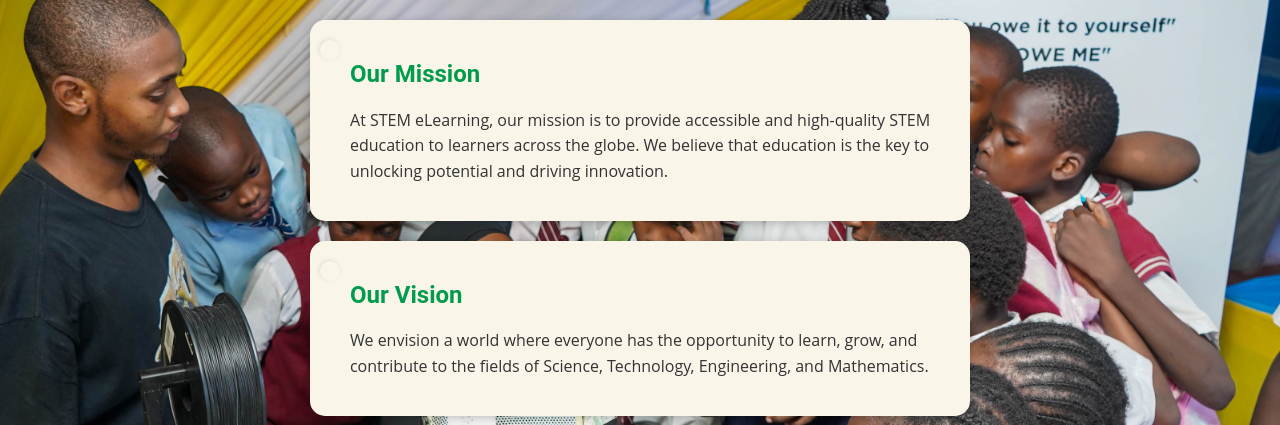
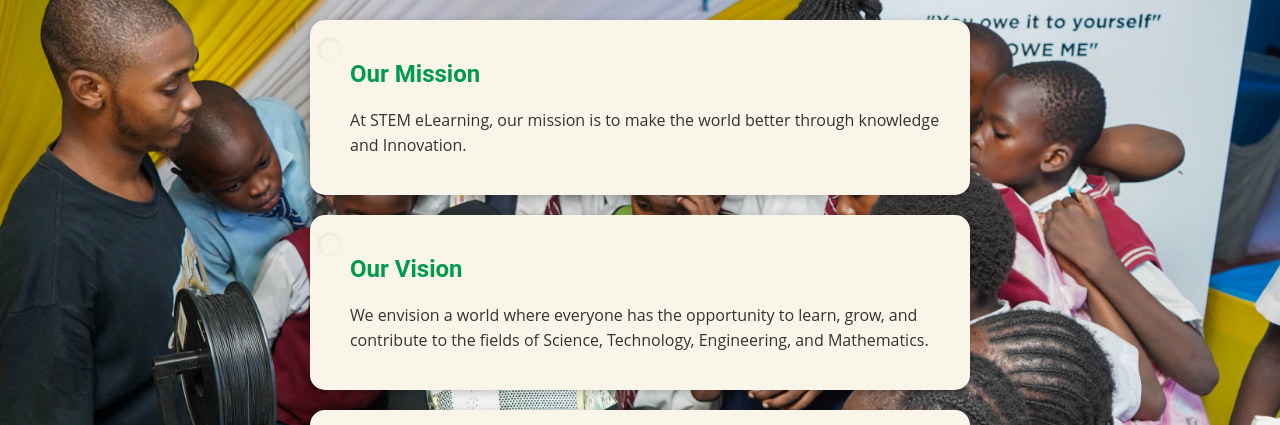
Before and after one commit to swalehmwadime/STEM-eLearning, a Flask app: page /about in a window 1280 px wide. Shown: the part 132-557 px from the top of the page. Run offline with Flask 2, Linux system fonts and the light colour scheme.

Commit message:
Update about.html

```diff
--- a/app/templates/about.html
+++ b/app/templates/about.html
@@ -87,7 +87,7 @@
     <main>
         <section>
             <h2>Our Mission</h2>
-            <p>At STEM eLearning, our mission is to provide accessible and high-quality STEM education to learners across the globe. We believe that education is the key to unlocking potential and driving innovation.</p>
+            <p>At STEM eLearning, our mission is to make the world better through knowledge and Innovation.</p>
         </section>
 
         <section>
```
